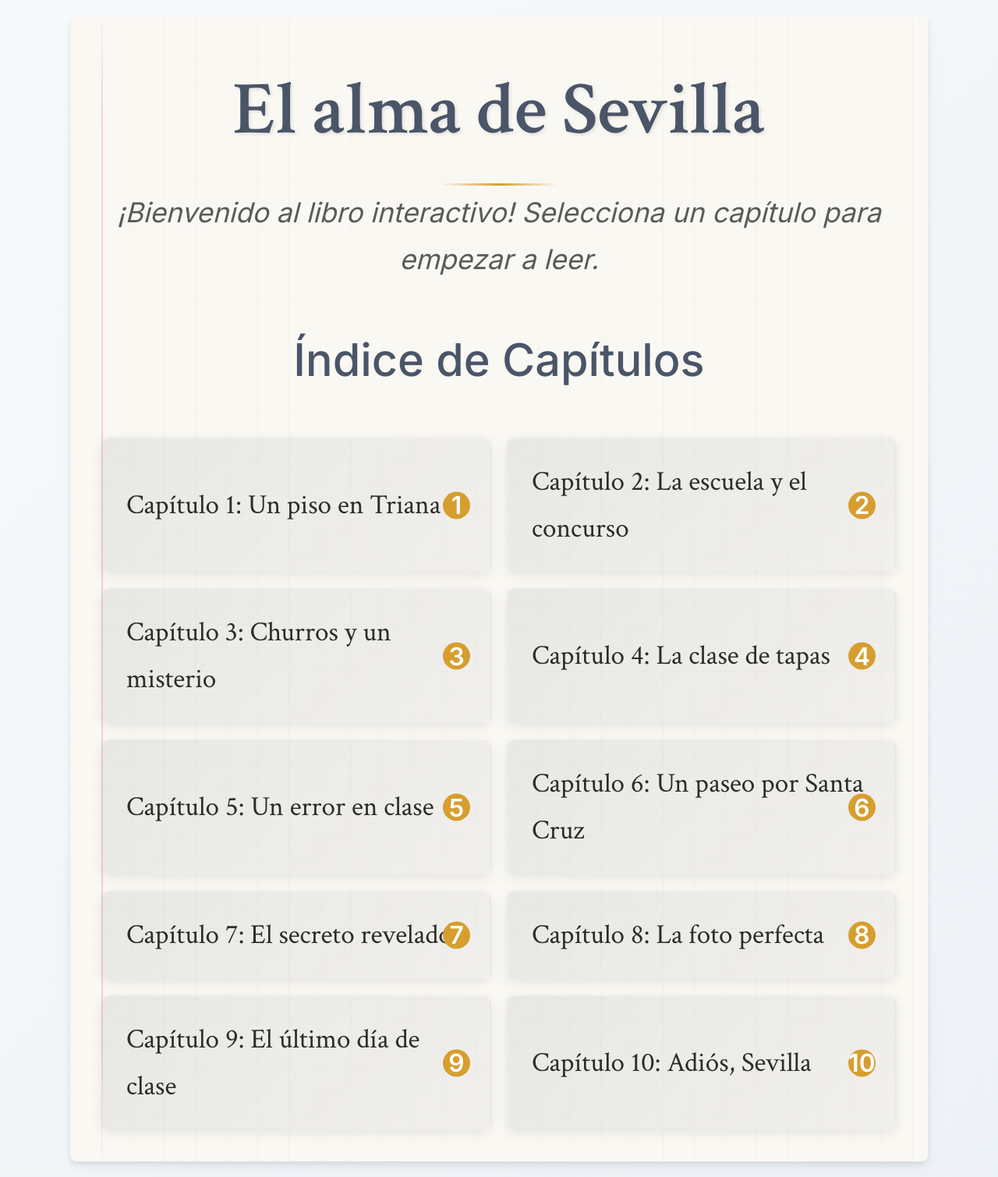
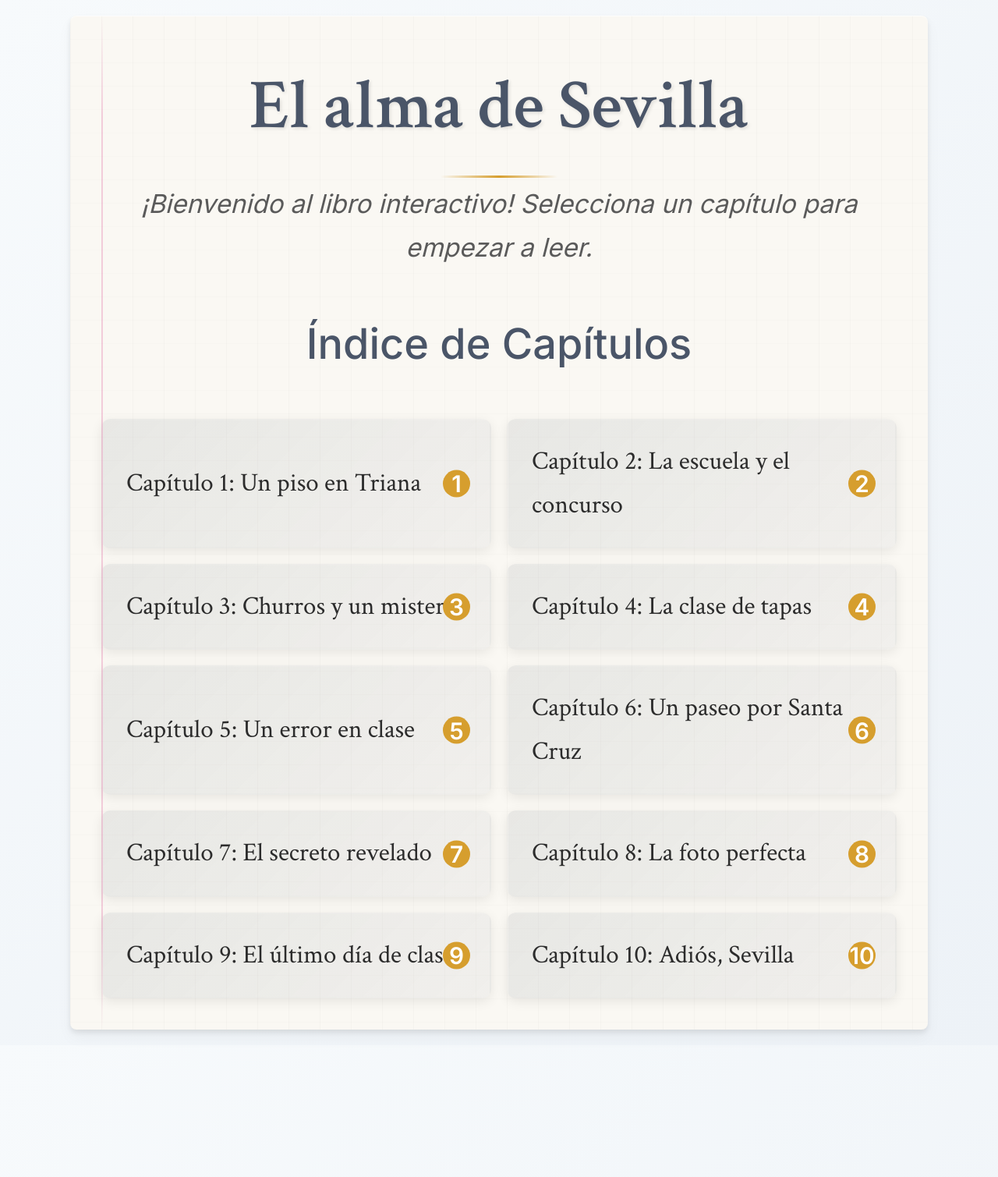
Before and after one commit to balpomorelitm/elalmadesevilla, a Jekyll site: the page built from index.md, in a window 1280 px wide. Shown: the whole page at 78% size. Built offline with Jekyll 4.4.1, drawn with Linux system fonts in a browser that asks for light colours; after the commit the page ends 1340 px from its top, so only the background shows below that.

Commit message:
Update style.css

```diff
--- a/assets/css/style.css
+++ b/assets/css/style.css
@@ -23,7 +23,7 @@
 /* Cuerpo principal */
 body {
     font-family: 'Crimson Text', serif;
-    font-size: 32px;
+    font-size: 30px;
     line-height: 1.7;
     color: var(--text-primary);
     background: linear-gradient(135deg, #f7fafc 0%, #edf2f7 100%);
```
